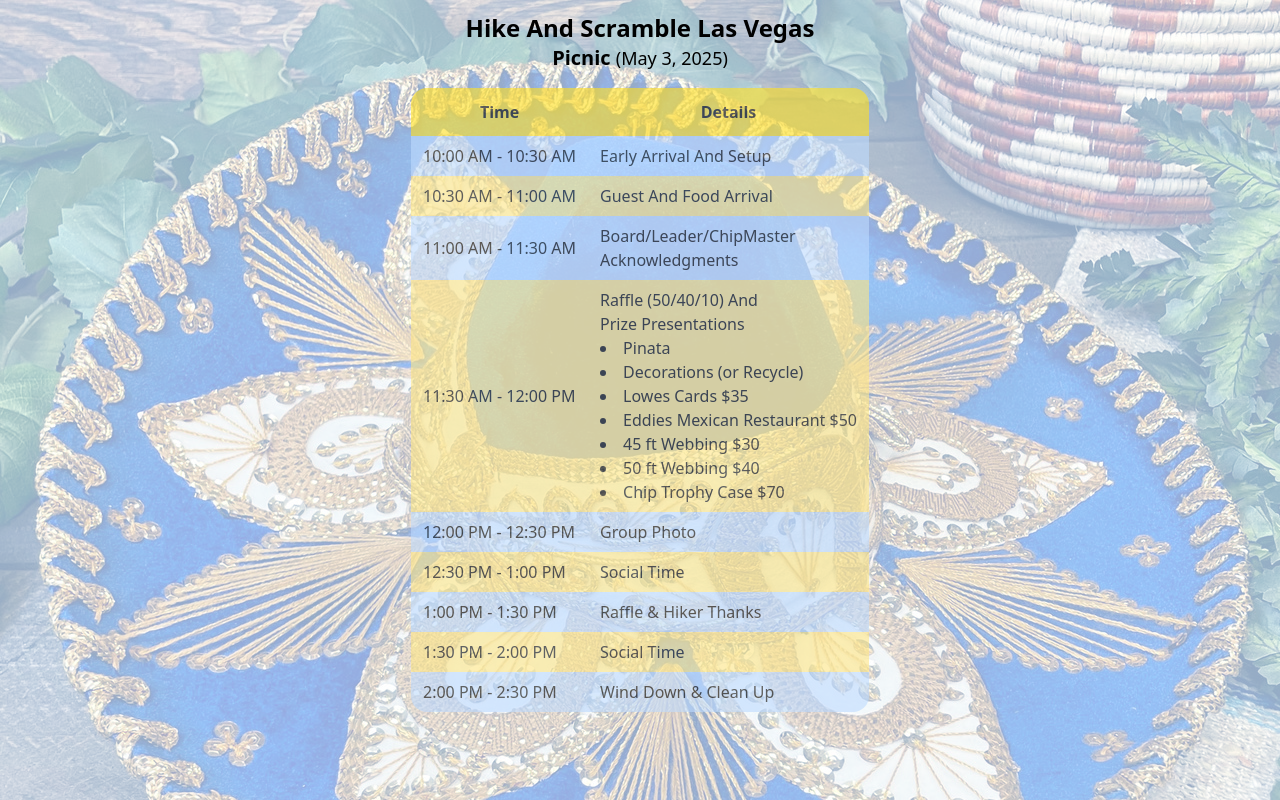
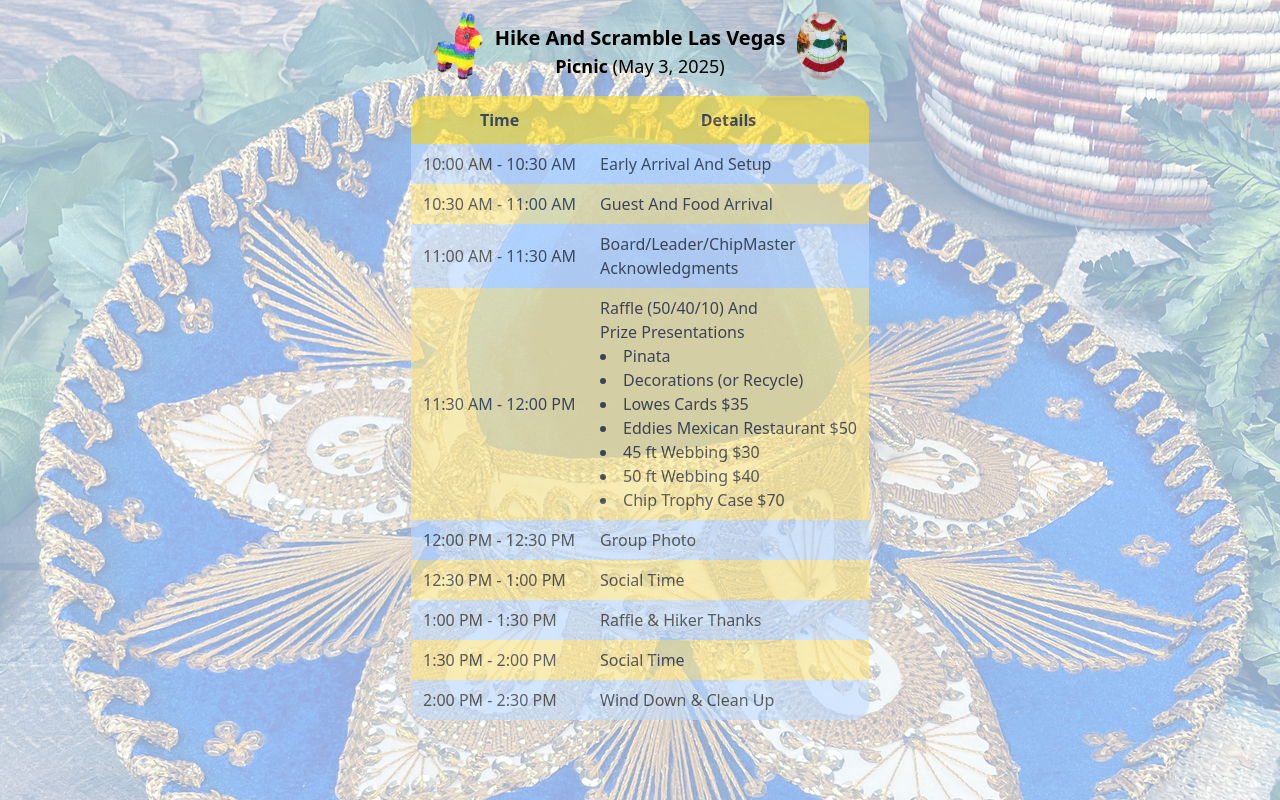
Before and after one commit to carltonj2000/vite-haslv-picnic, a React (Vite) app: page / in a window 1280 px wide. Built offline with nearby package versions, Linux system fonts and the light colour scheme.

Commit message:
added some pictures

```diff
--- a/src/App.tsx
+++ b/src/App.tsx
@@ -1,12 +1,23 @@
+import pin from "./assets/712cYUdimaL._AC_SL1500_.png";
+import dress from "./assets/A1mpMrJLhBL._AC_SX679_.png";
+
 function App() {
   return (
     <div>
       <div className="bg-[url(./assets/14e__47473.jpg)] bg-cover h-screen bg-blend-overlay bg-slate-300"></div>
       <div className="absolute top-0 left-0 w-full flex flex-col items-center">
-        <h1 className="text-2xl font-bold mt-3">Hike And Scramble Las Vegas</h1>
-        <h2 className="text-xl font-semibold">
-          Picnic <span className="text-lg font-normal">(May 3, 2025)</span>
-        </h2>
+        <div className="flex gap-3 mt-3">
+          <img src={pin} className="w-[50px]" loading="lazy" />
+          <div className="flex flex-col items-center">
+            <h1 className="text-xl font-bold mt-3">
+              Hike And Scramble Las Vegas
+            </h1>
+            <h2 className="text-lg font-semibold">
+              Picnic <span className="text-lg font-normal">(May 3, 2025)</span>
+            </h2>
+          </div>
+          <img src={dress} className="w-[50px]" loading="lazy" />
+        </div>
         <div className="overflow-x-auto rounded-2xl mt-4">
           <table>
             <thead>
```
